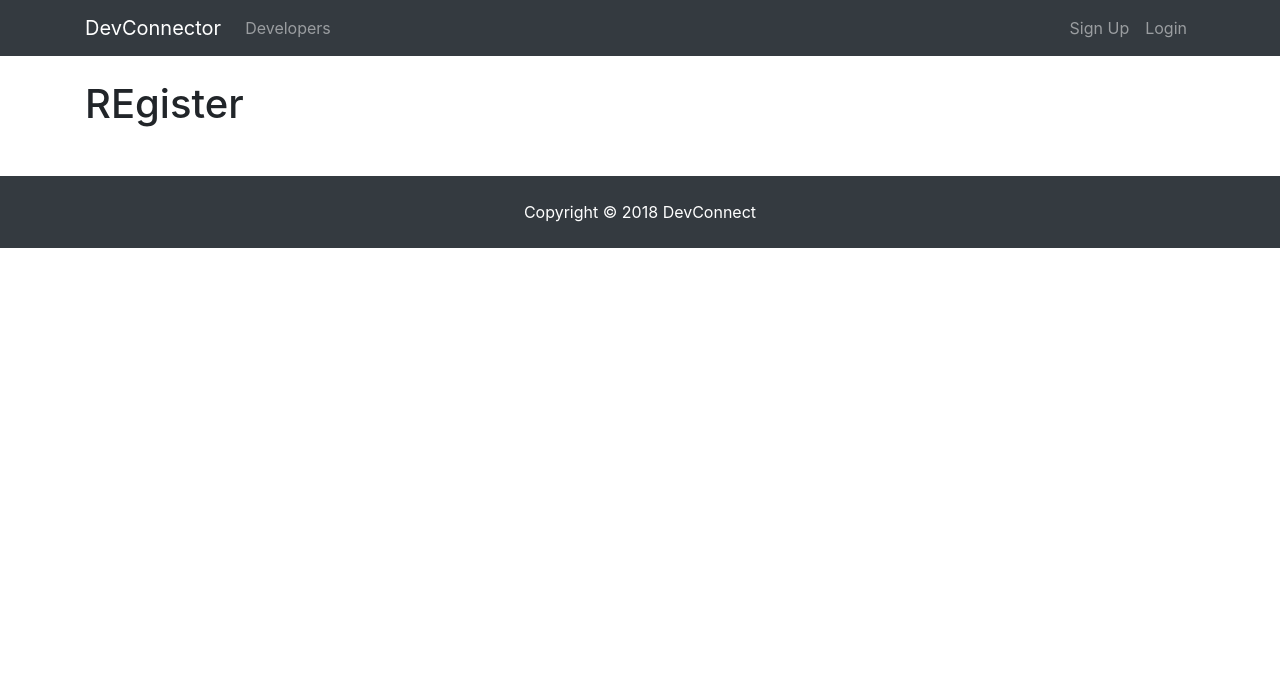
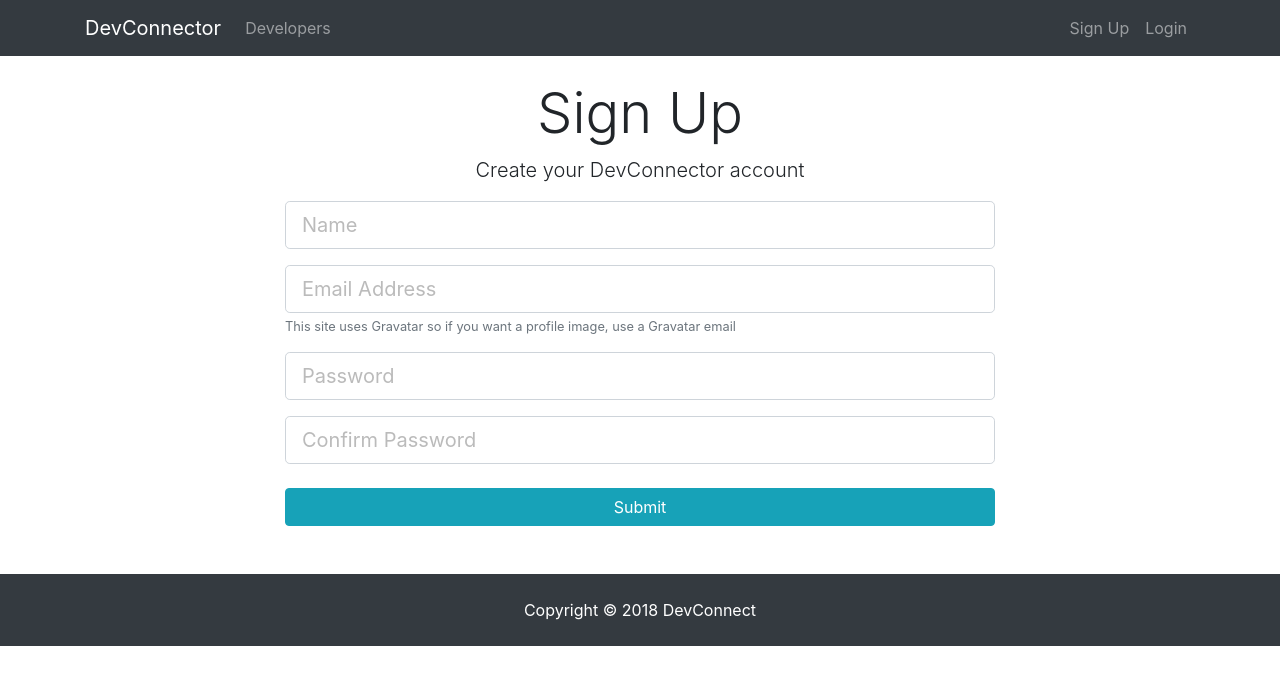
Before and after one commit to arielbk/DevConnect-MERN, a React (Create React App) app in the folder client/: page /register in a window 1280 px wide. Shown: the top 684 px of the page. Built offline with nearby package versions, Linux system fonts and the light colour scheme.

Commit message:
add register and login pages

```diff
--- a/client/package.json
+++ b/client/package.json
@@ -3,6 +3,8 @@
   "version": "0.1.0",
   "private": true,
   "dependencies": {
+    "axios": "^0.18.0",
+    "classnames": "^2.2.6",
     "react": "^16.6.3",
     "react-dom": "^16.6.3",
     "react-scripts": "2.1.1"
--- a/client/src/components/auth/Register.js
+++ b/client/src/components/auth/Register.js
@@ -1,10 +1,107 @@
 import React, { Component } from 'react';
+import axios from 'axios';
+import classnames from 'classnames';
 
 class Register extends Component {
+  state = {
+    name: '',
+    email: '',
+    password: '',
+    password2: '',
+    errors: {},
+  }
+
+  handleChange = (e) => {
+    const { name, value } = e.target;
+    this.setState({ [name]: value });
+  }
+
+  handleSubmit = (e) => {
+    e.preventDefault();
+
+    const { name, email, password, password2 } = this.state;
+    const newUser = {
+      name,
+      email,
+      password,
+      password2
+    };
+
+    // Register the user... (without redux for now)
+    axios.post('api/users/register', newUser)
+      .then(res => console.log(res.data))
+      .catch(err => this.setState({ errors: err.response.data }));
+  }
+
   render() {
+    const { name, email, password, password2, errors } = this.state;
     return (
-      <div>
-        <h1>REgister</h1>
+      <div className="register">
+        <div className="container">
+          <div className="row">
+            <div className="col-md-8 m-auto">
+              <h1 className="display-4 text-center">Sign Up</h1>
+              <p className="lead text-center">Create your DevConnector account</p>
+              <form noValidate onSubmit={this.handleSubmit}>
+                <div className="form-group">
+                  <input
+                    value={name}
+                    onChange={this.handleChange}
+                    type="text"
+                    className={classnames('form-control form-control-lg', {
+                      'is-invalid': errors.name
+                    })}
+                    placeholder="Name"
+                    name="name"
+                    required
+                  />
+                  {errors.name && (<div className="invalid-feedback">{errors.name}</div>)}
+                </div>
+                <div className="form-group">
+                  <input
+                    value={email}
+                    onChange={this.handleChange}
+                    type="email"
+                    className={classnames('form-control form-control-lg', {
+                      'is-invalid': errors.email
+                    })}
+                    placeholder="Email Address"
+                    name="email"
+                  />
+                  {errors.email && (<div className="invalid-feedback">{errors.email}</div>)}
+                  <small className="form-text text-muted">This site uses Gravatar so if you want a profile image, use a Gravatar email</small>
+                </div>
+                <div className="form-group">
+                  <input
+                    value={password}
+                    onChange={this.handleChange}
+                    type="password"
+                    className={classnames('form-control form-control-lg', {
+                      'is-invalid': errors.password
+                    })}
+                    placeholder="Password"
+                    name="password"
+                  />
+                  {errors.password && (<div className="invalid-feedback">{errors.password}</div>)}
+                </div>
+                <div className="form-group">
+                  <input
+                    value={password2}
+                    onChange={this.handleChange}
+                    type="password"
+                    className={classnames('form-control form-control-lg', {
+                      'is-invalid': errors.password2
+                    })}
+                    placeholder="Confirm Password"
+                    name="password2"
+                  />
+                  {errors.password2 && (<div className="invalid-feedback">{errors.password2}</div>)}
+                </div>
+                <input type="submit" className="btn btn-info btn-block mt-4" />
+              </form>
+            </div>
+          </div>
+        </div>
       </div>
     )
   }
--- a/client/src/components/layout/Landing.js
+++ b/client/src/components/layout/Landing.js
@@ -1,4 +1,5 @@
-import React, { Component } from 'react'
+import React, { Component } from 'react';
+import { Link } from 'react-router-dom';
 
 class Landing extends Component {
   render() {
@@ -12,8 +13,8 @@ class Landing extends Component {
                 </h1>
                 <p className="lead"> Create a developer profile/portfolio, share posts and get help from other developers</p>
                 <hr />
-                <a href="register.html" className="btn btn-lg btn-info mr-2">Sign Up</a>
-                <a href="login.html" className="btn btn-lg btn-light">Login</a>
+                <Link to="register.html" className="btn btn-lg btn-info mr-2">Sign Up</Link>
+                <Link to="login.html" className="btn btn-lg btn-light">Login</Link>
               </div>
             </div>
           </div>
```
Also changed, not shown: 1 other file (tests, documents, lock files or other folders).
